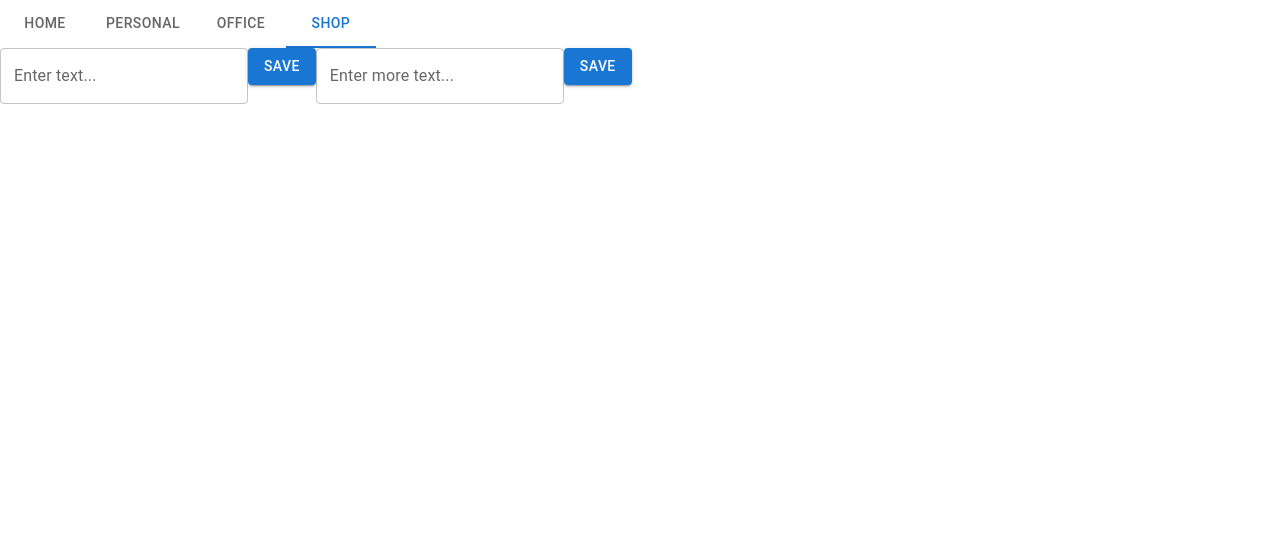
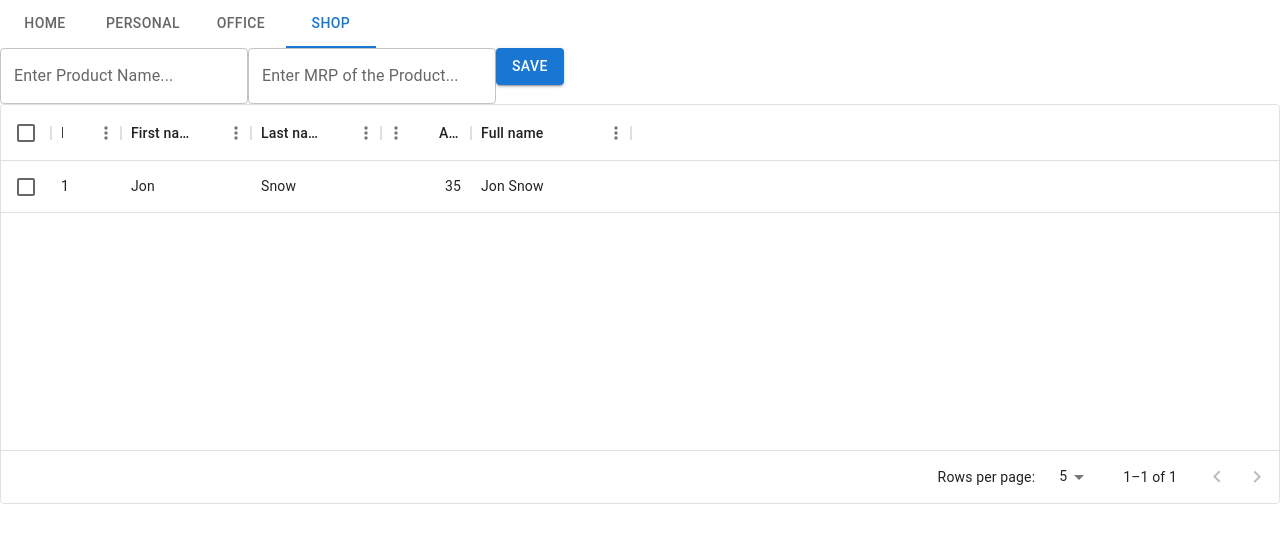
Before and after one commit to gauravgraj91/my-app, a React (Create React App) app: page / in a window 1280 px wide. Both pictures are taken after a click on the tab "SHOP". Shown: the top 542 px of the page. Built offline with nearby package versions, Linux system fonts and the light colour scheme.

Commit message:
Added Data Grid support for shop section.

```diff
--- a/package.json
+++ b/package.json
@@ -6,6 +6,7 @@
     "@emotion/react": "^11.11.1",
     "@emotion/styled": "^11.11.0",
     "@mui/material": "^5.14.11",
+    "@mui/x-data-grid": "^6.18.6",
     "@testing-library/jest-dom": "^5.17.0",
     "@testing-library/react": "^13.4.0",
     "@testing-library/user-event": "^13.5.0",
--- a/src/shop.js
+++ b/src/shop.js
@@ -1,22 +1,61 @@
 import React from 'react';
 import Button from "@mui/material/Button";
 import TextField from "@mui/material/TextField";
+import { DataGrid } from '@mui/x-data-grid';
 
 const Shop = () => {
+
+  const columns = [
+    { field: 'id', headerName: 'ID', width: 70 },
+    { field: 'firstName', headerName: 'First name', width: 130 },
+    { field: 'lastName', headerName: 'Last name', width: 130 },
+    {
+      field: 'age',
+      headerName: 'Age',
+      type: 'number',
+      width: 90,
+    },
+    {
+      field: 'fullName',
+      headerName: 'Full name',
+      description: 'This column has a value getter and is not sortable.',
+      sortable: false,
+      width: 160,
+      valueGetter: (params) =>
+        `${params.row.firstName || ''} ${params.row.lastName || ''}`,
+    },
+  ];
+
+  const rows = [
+    { id: 1, lastName: 'Snow', firstName: 'Jon', age: 35 }
+  ];
+
   return (
     <div>
       <div>
         <TextField
-          label="Enter text..."
+          label="Enter Product Name..."
           variant="outlined"
         />
-        <Button variant="contained">Save</Button>
         <TextField
-          label="Enter more text..."
+          label="Enter MRP of the Product..."
           variant="outlined"
         />
         <Button variant="contained">Save</Button>
       </div>
+      <div style={{ height: 400, width: '100%' }}>
+      <DataGrid
+        rows={rows}
+        columns={columns}
+        initialState={{
+          pagination: {
+            paginationModel: { page: 0, pageSize: 5 },
+          },
+        }}
+        pageSizeOptions={[5, 10]}
+        checkboxSelection
+      />
+        </div>
     </div>
   );
 };
```
Also changed, not shown: 1 other file (tests, documents, lock files or other folders).
